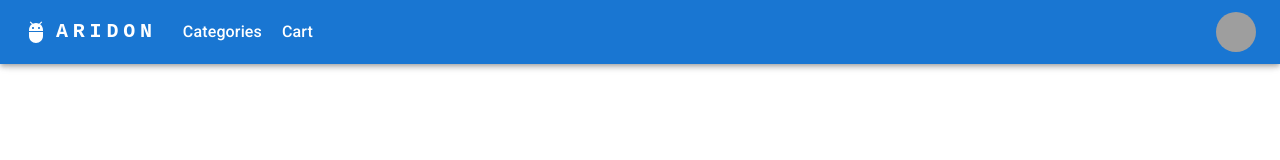
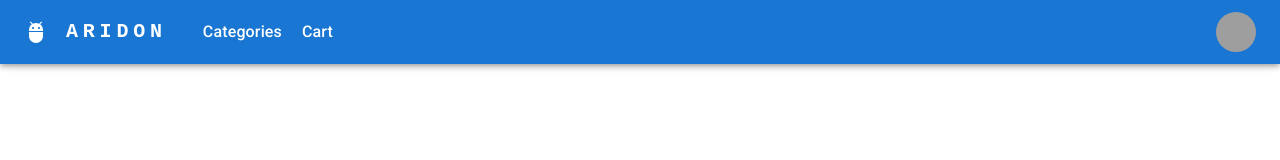
Before and after one commit to ittopshamb/aridon-shop-frontend, a React (Vite) app: page / in a window 1280 px wide. Shown: the top 160 px of the page. Built offline with nearby package versions, Linux system fonts and the light colour scheme; grey boxes are pictures that could not be loaded.

Commit message:
Fixed Header link

```diff
--- a/src/components/Layout/Header.tsx
+++ b/src/components/Layout/Header.tsx
@@ -39,11 +39,11 @@ function ResponsiveAppBar() {
             <Container maxWidth="xl">
                 <Toolbar disableGutters>
                     <AdbIcon sx={{ display: { xs: 'none', md: 'flex' }, mr: 1 }} />
+                    <Link className={"link"} to="/">
                         <Typography
                             variant="h6"
                             noWrap
                             component="a"
-                        href="/"
                             sx={{
                                 mr: 2,
                                 display: { xs: 'none', md: 'flex' },
@@ -56,6 +56,7 @@ function ResponsiveAppBar() {
                         >
                             ARIDON
                         </Typography>
+                    </Link>
 
                     <Box sx={{ flexGrow: 1, display: { xs: 'flex', md: 'none' } }}>
                         <IconButton
```
Lines whose indentation alone changed are shown as unchanged.
